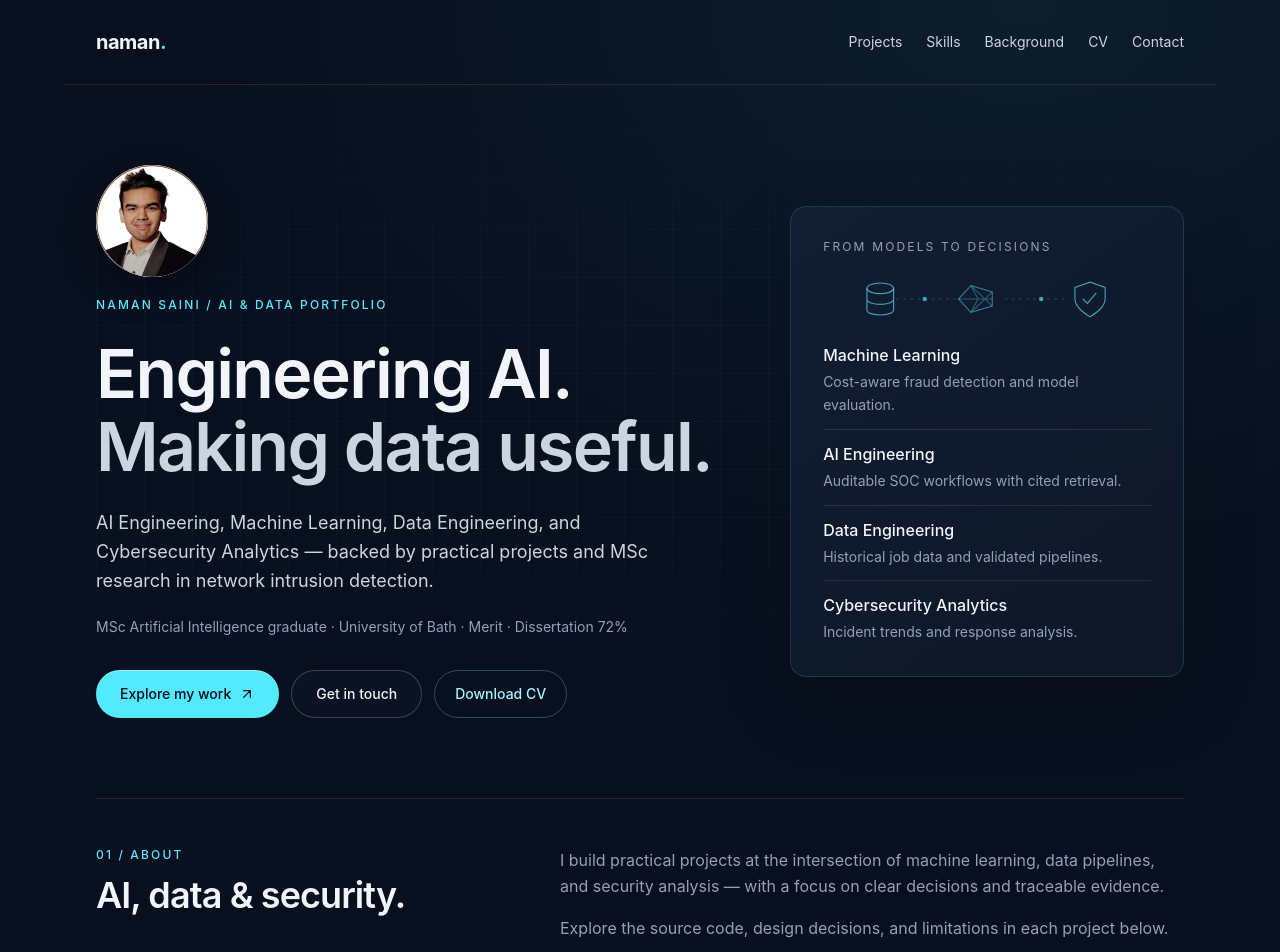
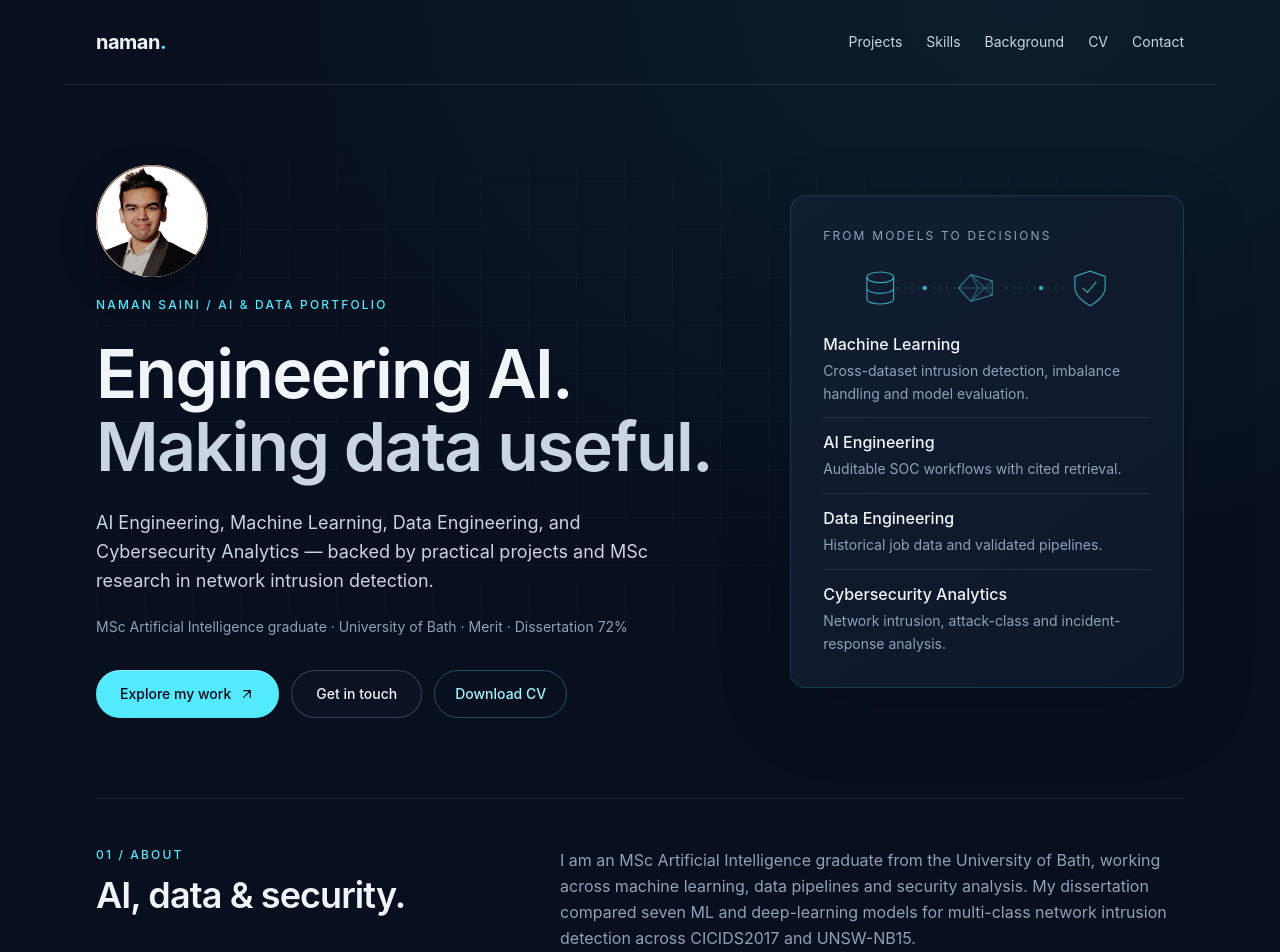
Before and after one commit to NamanSaini04/naman-ai-portfolio, a React (Vite) app: page / in a window 1280 px wide. Shown: the top 952 px of the page. Built offline with nearby package versions, Linux system fonts and the light colour scheme.

Commit message:
Align portfolio positioning with MSc dissertation

```diff
--- a/src/App.jsx
+++ b/src/App.jsx
@@ -52,10 +52,10 @@ export default function App() {
             <PipelineMotif />
             <dl className="divide-y divide-white/10">
               {[
-                ['Machine Learning', 'Cost-aware fraud detection and model evaluation.'],
+                ['Machine Learning', 'Cross-dataset intrusion detection, imbalance handling and model evaluation.'],
                 ['AI Engineering', 'Auditable SOC workflows with cited retrieval.'],
                 ['Data Engineering', 'Historical job data and validated pipelines.'],
-                ['Cybersecurity Analytics', 'Incident trends and response analysis.'],
+                ['Cybersecurity Analytics', 'Network intrusion, attack-class and incident-response analysis.'],
               ].map(([title, description]) => (
                 <div key={title} className="py-3 first:pt-0 last:pb-0">
                   <dt className="font-medium text-slate-100">{title}</dt>
@@ -69,8 +69,8 @@ export default function App() {
         <RevealSection id="about" className="grid gap-6 border-t border-white/10 py-12 md:grid-cols-[1fr_1.5fr] md:gap-12" aria-labelledby="about-title">
           <SectionHeading id="about-title" label="01 / ABOUT" title="AI, data & security." />
           <div className="space-y-4 leading-relaxed text-slate-400">
-            <p>I build practical projects at the intersection of machine learning, data pipelines, and security analysis — with a focus on clear decisions and traceable evidence.</p>
-            <p>Explore the source code, design decisions, and limitations in each project below.</p>
+            <p>I am an MSc Artificial Intelligence graduate from the University of Bath, working across machine learning, data pipelines and security analysis. My dissertation compared seven ML and deep-learning models for multi-class network intrusion detection across CICIDS2017 and UNSW-NB15.</p>
+            <p>I focus on reproducible experiments, class-balanced evaluation and clear limitations rather than headline accuracy alone. Explore the source code, design decisions, results and caveats in each project below.</p>
           </div>
         </RevealSection>
 
```
